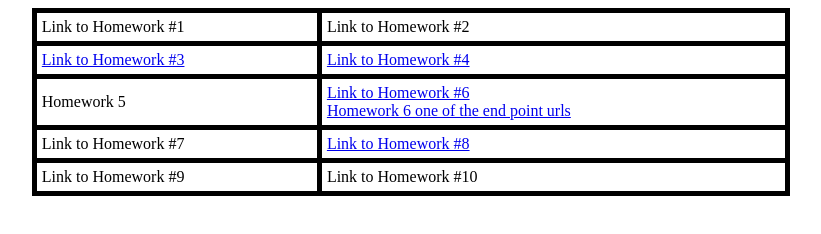
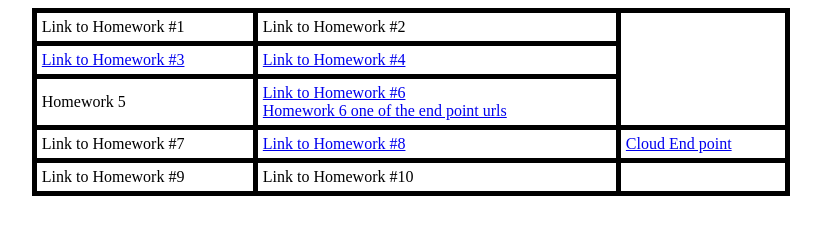
Before and after one commit to SamipyaNirmal/SamipyaNirmal.github.io, a plain HTML site: page sam342.html in a window 1280 px wide. Shown: the whole page, without its empty margins (229-1050 px from the left). Drawn offline with Linux system fonts and the light colour scheme.

```diff
--- a/sam342.html
+++ b/sam342.html
@@ -32,6 +32,7 @@
   <tr>
     <td>Link to Homework #7</td>
     <td><a href= "https://stocksfrontend.wl.r.appspot.com/">Link to Homework #8</a></td>
+    <td><a href= "https://cloudbackend.wl.r.appspot.com/summary/msft">Cloud End point</a></td>
   </tr>
   <tr>
     <td>Link to Homework #9</td>
```
